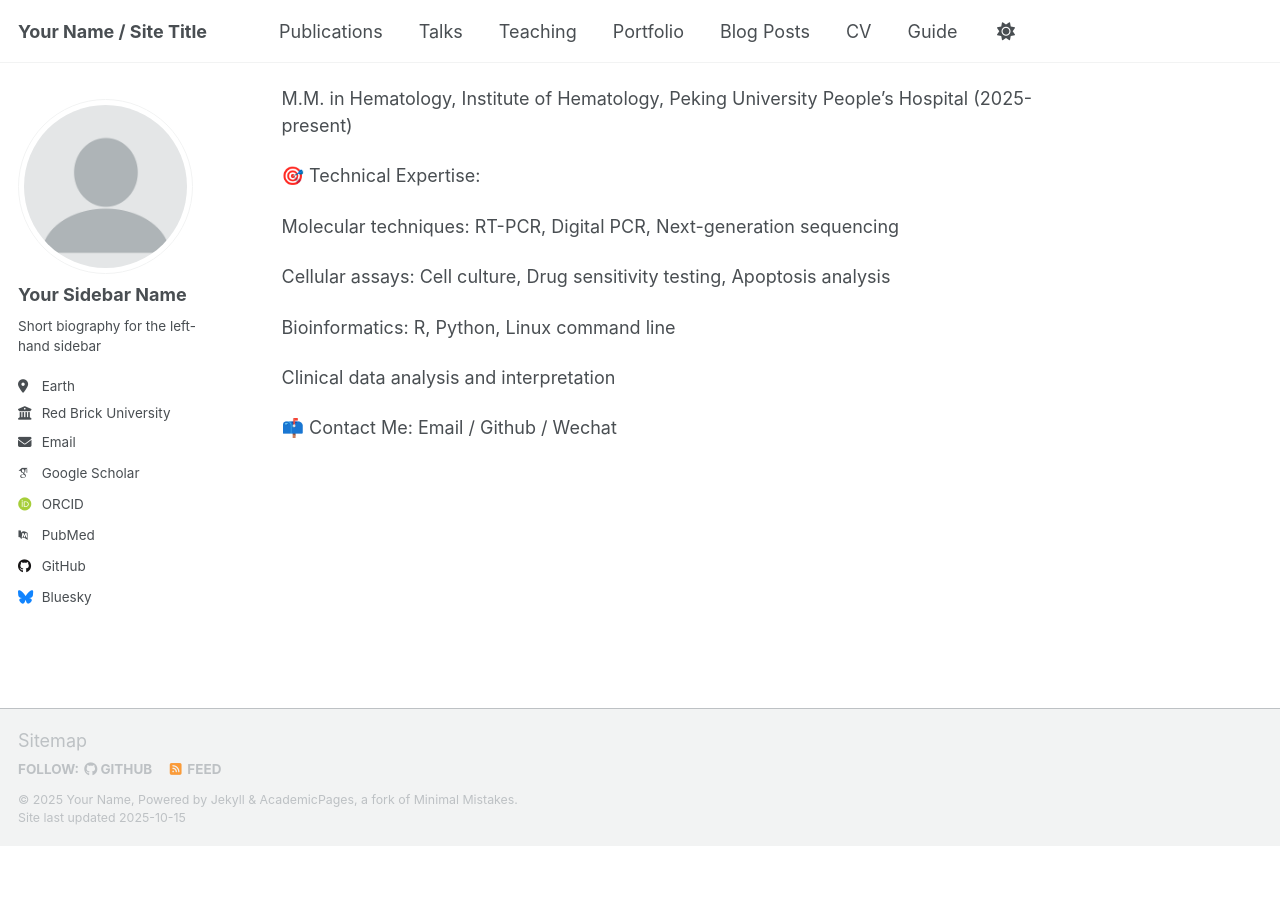
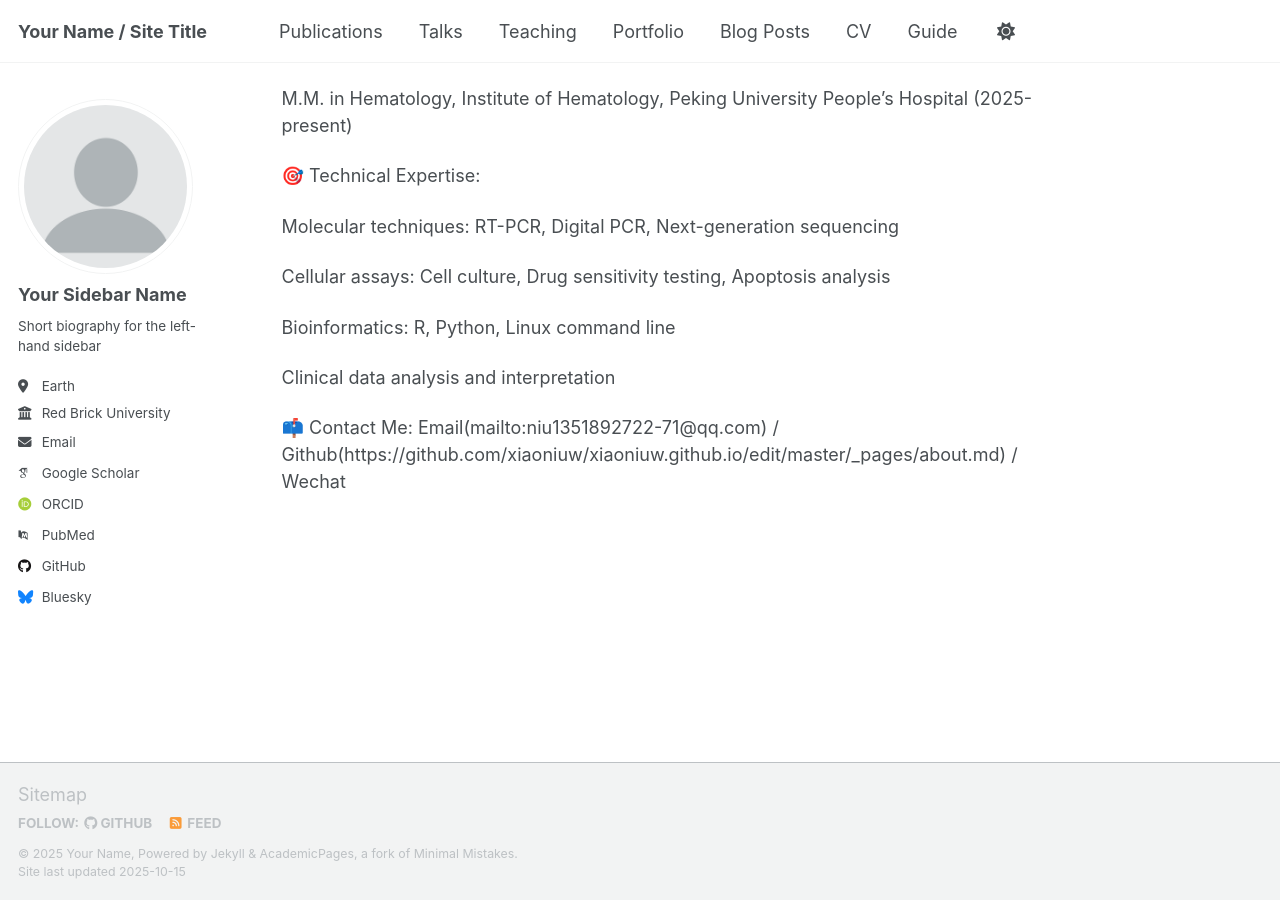
Before and after one commit to xiaoniuw/xiaoniuw.github.io, a Jekyll site: the page built from _pages/about.md, in a window 1280 px wide and 900 px high, scrolled down 797 px. Built offline with Jekyll 4.4.1, drawn with Linux system fonts in a browser that asks for light colours; some web fonts are replaced; a script that is not in the unit is left out; before the commit the page ends 1643 px from its top, so only the background shows below that.

Commit message:
Update about.md

```diff
--- a/_pages/about.md
+++ b/_pages/about.md
@@ -44,4 +44,4 @@ Bioinformatics: R, Python, Linux command line
 Clinical data analysis and interpretation
 
 📫 Contact Me:
-Email / Github / Wechat
+Email(mailto:niu1351892722-71@qq.com) / Github(https://github.com/xiaoniuw/xiaoniuw.github.io/edit/master/_pages/about.md) / Wechat
```
